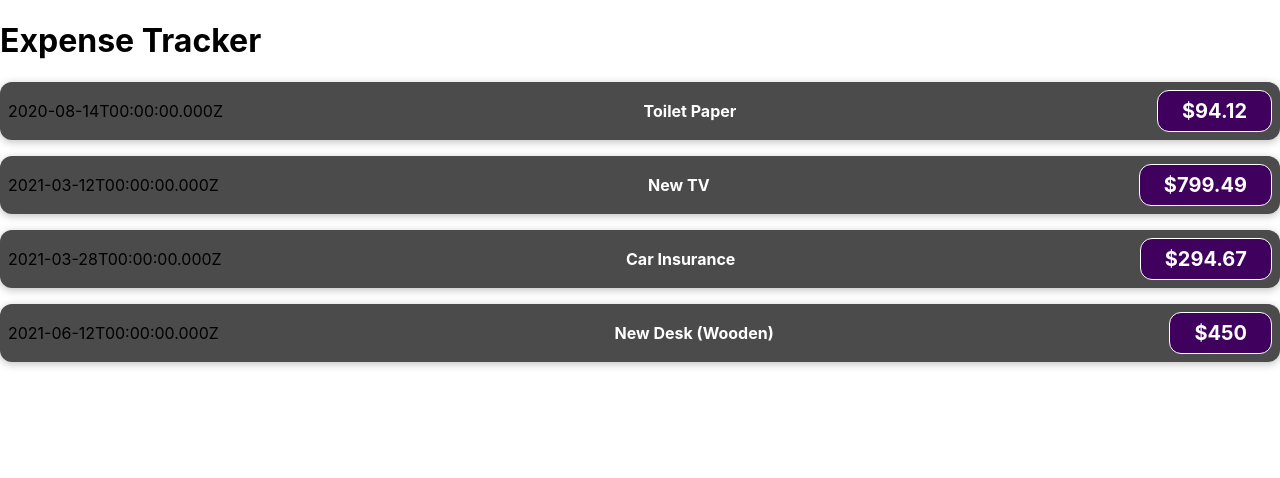
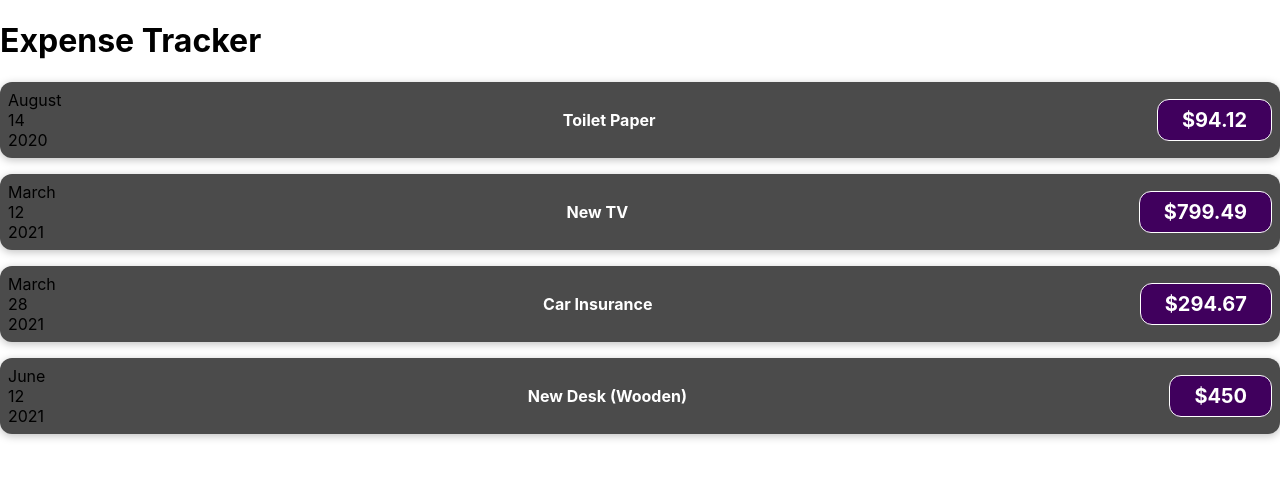
Before and after one commit to johngwells/React-Expense-Tracker, a React (Create React App) app in the folder expense-tracker/: page / in a window 1280 px wide. Shown: the top 478 px of the page. Built offline with nearby package versions, Linux system fonts and the light colour scheme.

Commit message:
add logic to expense component

```diff
--- a/expense-tracker/src/App.js
+++ b/expense-tracker/src/App.js
@@ -30,22 +30,22 @@
       <ExpenseItem
         title={expenses[0].title}
         amount={expenses[0].amount}
-        date={expenses[0].date.toISOString()}
+        date={expenses[0].date}
       />
       <ExpenseItem
         title={expenses[1].title}
         amount={expenses[1].amount}
-        date={expenses[1].date.toISOString()}
+        date={expenses[1].date}
       />
       <ExpenseItem
         title={expenses[2].title}
         amount={expenses[2].amount}
-        date={expenses[2].date.toISOString()}
+        date={expenses[2].date}
       />
       <ExpenseItem
         title={expenses[3].title}
         amount={expenses[3].amount}
-        date={expenses[3].date.toISOString()}
+        date={expenses[3].date}
       />
     </div>
   );
--- a/expense-tracker/src/components/ExpenseItem.js
+++ b/expense-tracker/src/components/ExpenseItem.js
@@ -1,9 +1,17 @@
 import './ExpenseItem.css';
 
 function ExpenseItem({date, title, amount}) {
+  const month = date.toLocaleString('en-US', { month: 'long' });
+  const day = date.toLocaleString('en-US', { day: '2-digit' });
+  const year = date.getFullYear();
+
   return (
     <div className='expense-item'>
-      <div>{date}</div>
+      <div>
+        <div>{month}</div>
+        <div>{day}</div>
+        <div>{year}</div>
+      </div>
       <div>
         <h2 className='expense-item__description'>{title}</h2>
       </div>
```
